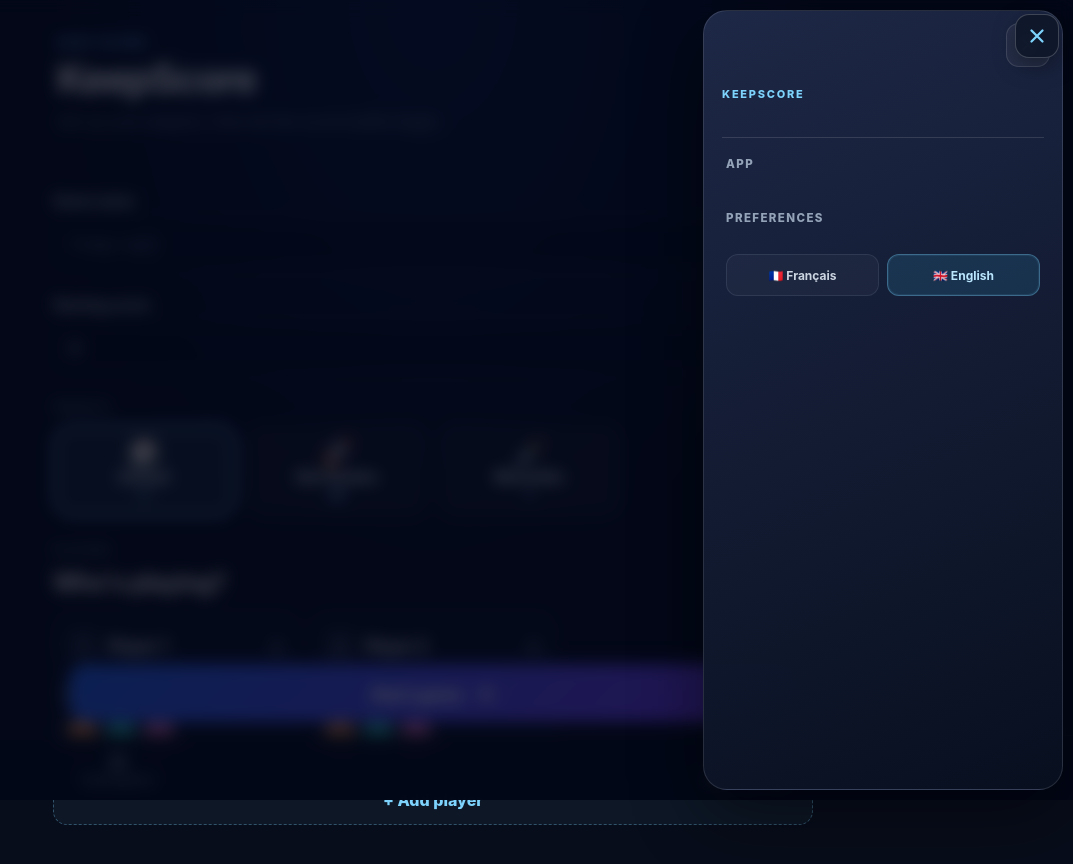
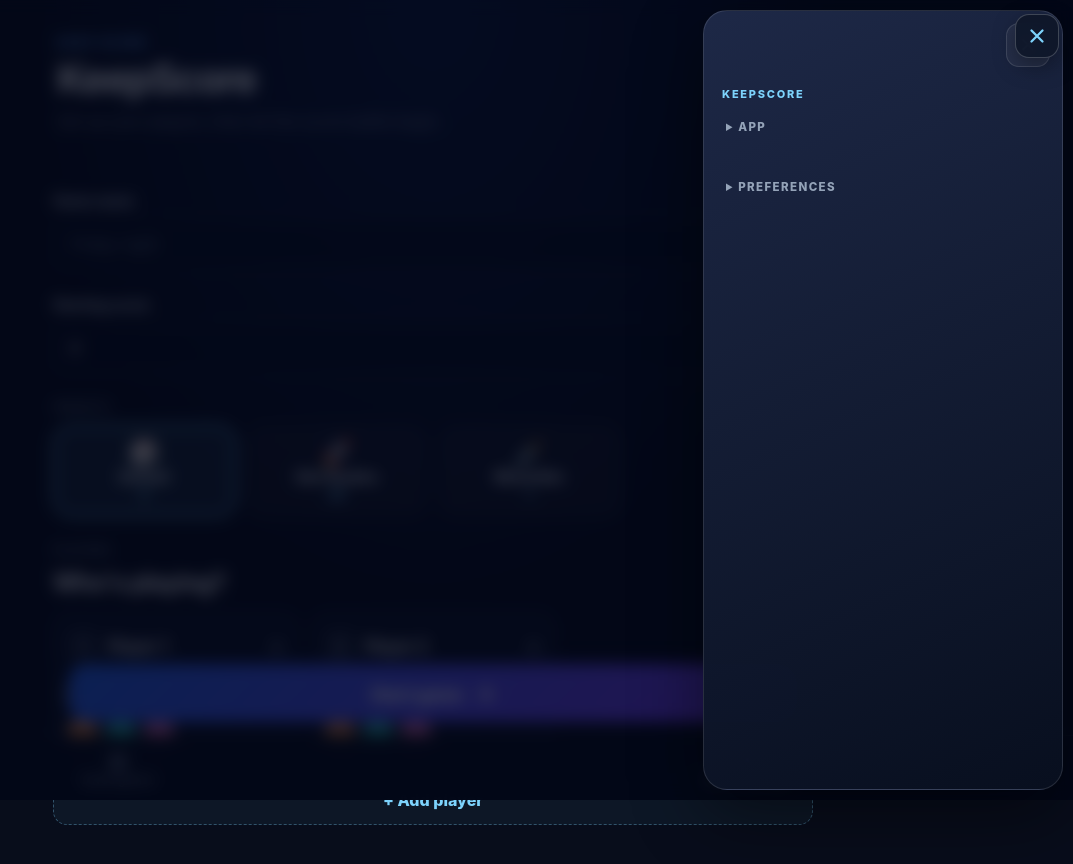
Before and after one commit to flofy/KeepScore, a React (Vite) app: page / in a window 1280 px wide. Both pictures are taken after a click on the button 1244 px from the left and 36 px from the top of the page. Shown: the top 864 px of the page, without its empty margins (207-1280 px from the left). Built offline with nearby package versions, Linux system fonts and the light colour scheme.

Commit message:
refactor: group global burger menu into accordions

```diff
--- a/src/app/route-wrappers.tsx
+++ b/src/app/route-wrappers.tsx
@@ -83,8 +83,9 @@ function GlobalMenu() {
           >
             <button className="global-menu-close" type="button" onClick={() => setOpen(false)} aria-label={t("closeMenu")}>✕</button>
             <p className="global-menu-eyebrow">KEEPSCORE</p>
-            {location.pathname !== "/" && <section className="global-menu-section">
-              <h2 className="global-menu-section-title">{lang === "fr" ? "Navigation" : "Navigation"}</h2>
+            {location.pathname !== "/" && (
+              <details className="global-menu-section" open>
+                <summary className="global-menu-section-title">{lang === "fr" ? "Navigation" : "Navigation"}</summary>
                 <button className="global-menu-item" type="button" onClick={() => go("/")}>
                   <span aria-hidden="true">⌂</span>{t("home")}
                 </button>
@@ -97,19 +98,19 @@ function GlobalMenu() {
                 <button className="global-menu-item" type="button" onClick={() => go("/chwatzi")}>
                   <span aria-hidden="true">🎲</span>{t("whoStarts")}
                 </button>
-            </section>}
-            <div className="global-menu-divider" />
-            <section className="global-menu-section">
-              <h2 className="global-menu-section-title">{lang === "fr" ? "Application" : "App"}</h2>
+              </details>
+            )}
+            <details className="global-menu-section">
+              <summary className="global-menu-section-title">{lang === "fr" ? "Application" : "App"}</summary>
               <InstallButton variant="menu" />
-            </section>
-            <section className="global-menu-section">
-              <h2 className="global-menu-section-title">{lang === "fr" ? "Préférences" : "Preferences"}</h2>
+            </details>
+            <details className="global-menu-section">
+              <summary className="global-menu-section-title">{lang === "fr" ? "Préférences" : "Preferences"}</summary>
               <div className="global-menu-languages" role="group" aria-label={lang === "fr" ? "Langue" : "Language"}>
                 <button className={lang === "fr" ? "global-menu-language active" : "global-menu-language"} type="button" aria-pressed={lang === "fr"} onClick={() => setLang("fr")}>🇫🇷 Français</button>
                 <button className={lang === "en" ? "global-menu-language active" : "global-menu-language"} type="button" aria-pressed={lang === "en"} onClick={() => setLang("en")}>🇬🇧 English</button>
               </div>
-            </section>
+            </details>
           </nav>
         </div>
       )}
```
Lines whose indentation alone changed are shown as unchanged.
